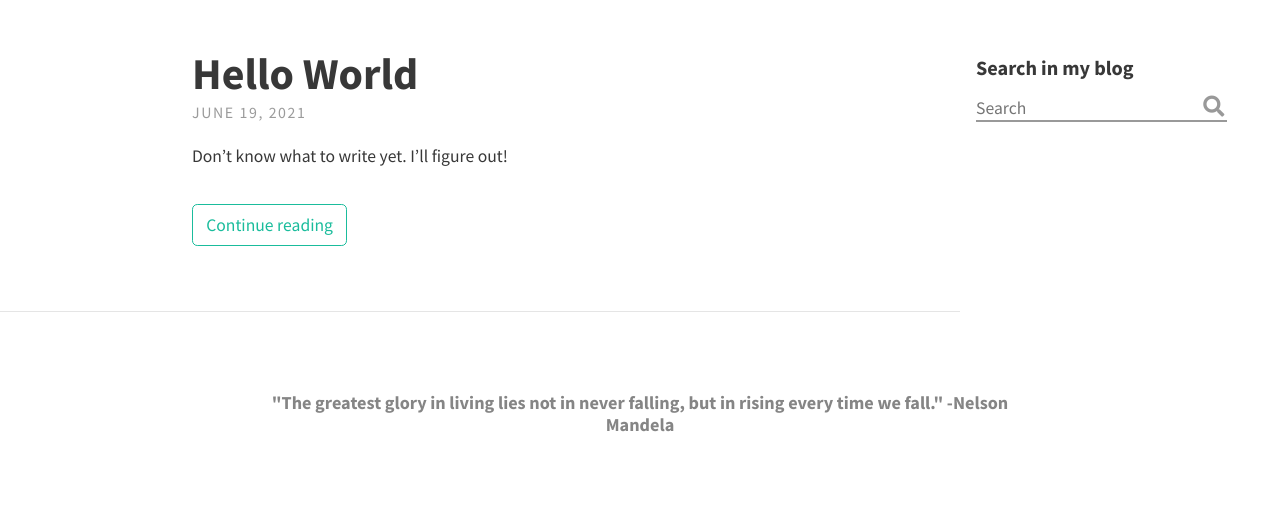
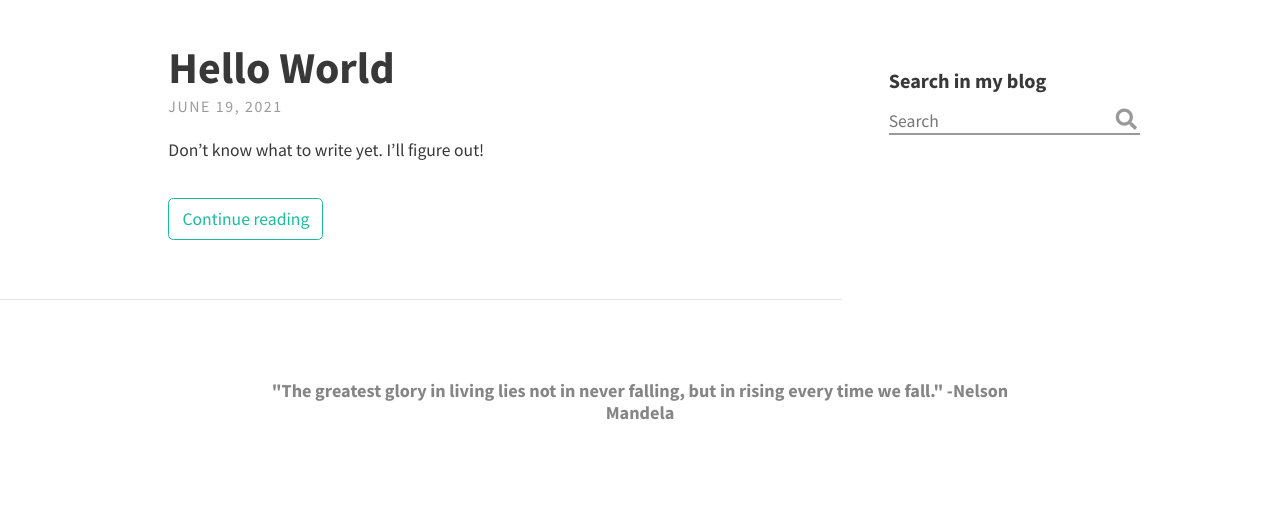
Before and after one commit to jmanuelc87/jmanuelc87.github.io, a Jekyll site: the page built from index.html, in a window 1280 px wide. Shown: the part 543-1055 px from the top of the page. Built offline with Jekyll 4.4.1, drawn with Linux system fonts in a browser that asks for light colours; nearby versions of some CDN libraries; the list of posts is cut into pages by our own code.

Commit message:
Added media queries to sidebar

```diff
--- a/_sass/base/_utility.scss
+++ b/_sass/base/_utility.scss
@@ -5,6 +5,7 @@
     padding: $padding-x-small $padding-x-small;
   }
 }
+
 %padding-regular {
   padding: $padding-small $padding-large;
   @media (max-width: 1000px) {
@@ -14,6 +15,17 @@
     padding: $padding-small;
   }
 }
+
+%padding-sidebar {
+  padding: $padding-normal $padding-small * 1.4;
+  @media (max-width: 1000px) {
+    padding: $padding-x-small $padding-normal;
+  }
+  @media (max-width: 576px) {
+    padding: $padding-small;
+  }
+}
+
 // Buttons
 .button {
   border-radius: 0.3em;
@@ -22,9 +34,11 @@
   margin: 1em 0;
   padding: 0.5em 0.75em;
 }
+
 a.button {
   @extend .button-link;
 }
+
 .button-link {
   &:hover {
     background: $link-color;
@@ -33,12 +47,14 @@ a.button {
     text-decoration: none;
   }
 }
+
 .body-link {
   &:hover {
     text-decoration: underline;
     color: darken($link-color, 15%);
   }
 }
+
 // States
 .disabled {
   opacity: 0.7;
--- a/_sass/base/_variables.scss
+++ b/_sass/base/_variables.scss
@@ -5,6 +5,7 @@ $font-size: 1.10em !default;
 
 // Padding
 $padding-large: 20% !default;
+$padding-normal: 13% !default;
 $padding-small: 5% !default;
 $padding-x-small: 3% !default;
 
--- a/_sass/layouts/_index.scss
+++ b/_sass/layouts/_index.scss
@@ -21,7 +21,18 @@
 // Layout
 .row {
   display: grid;
-  grid-template-columns: 9fr 3fr;
+  width: 100%;
+  grid-template-columns: 8fr 4fr;
+
+  @media (max-width: 1000px) {
+    grid-template-columns: 3fr;
+  }
+
+  @media (max-width: 576px) {
+    grid-template-columns: 1fr;
+  }
+
+  grid-gap: 1em;
 }
 
 // Post listing
@@ -46,9 +57,10 @@
 
 // search bar
 .search-teaser {
-  padding: 13% 5%;
-  margin-bottom: 0;
+  @extend %padding-sidebar;
   display: inline-block;
+  margin: 0 auto;
+}
 
 /* --- Search form --- */
 form.search {
@@ -85,7 +97,6 @@
     color: $search-color;
   }
 }
-}
 
 // Pagination
 .pagination .button {
```
Lines whose indentation alone changed are shown as unchanged.
